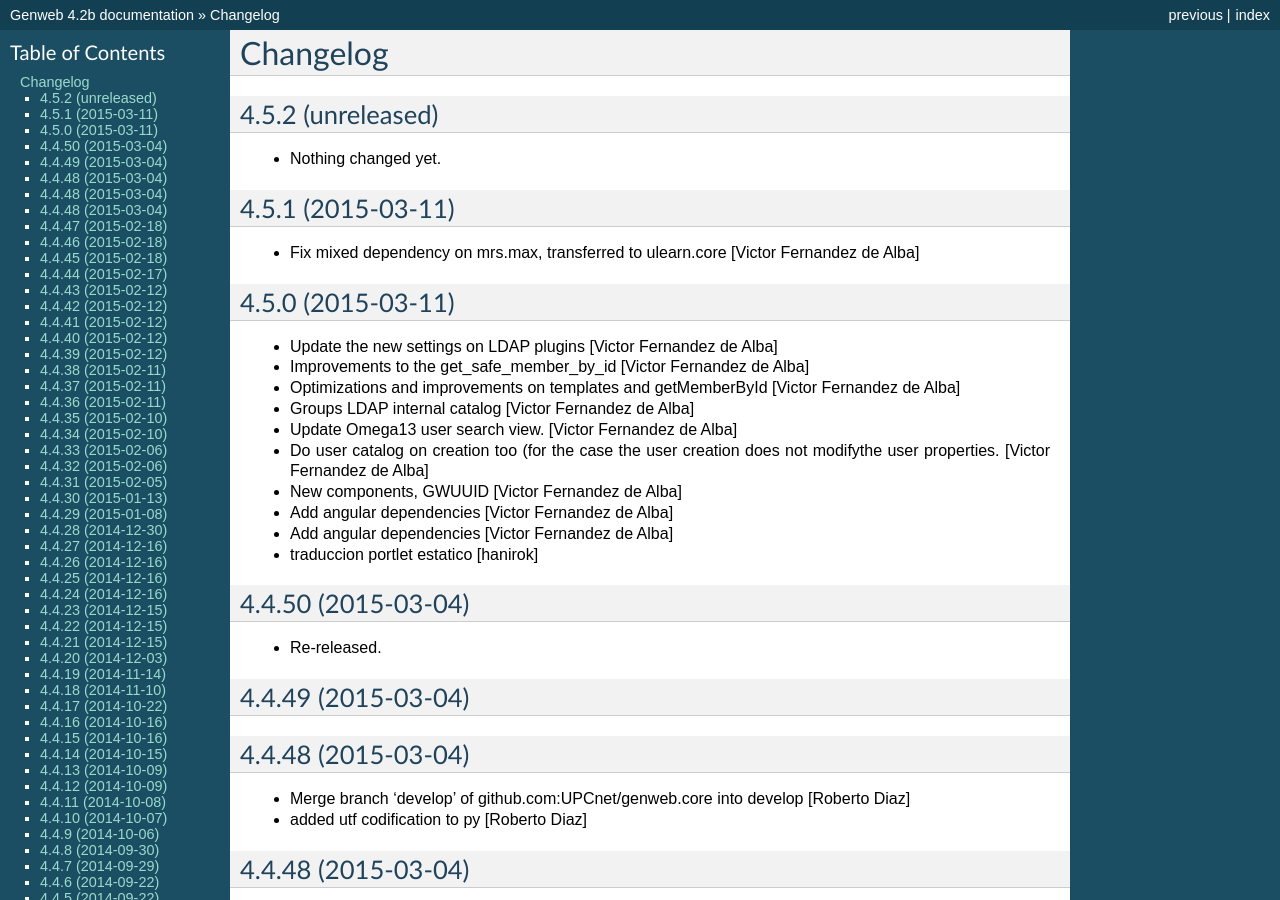
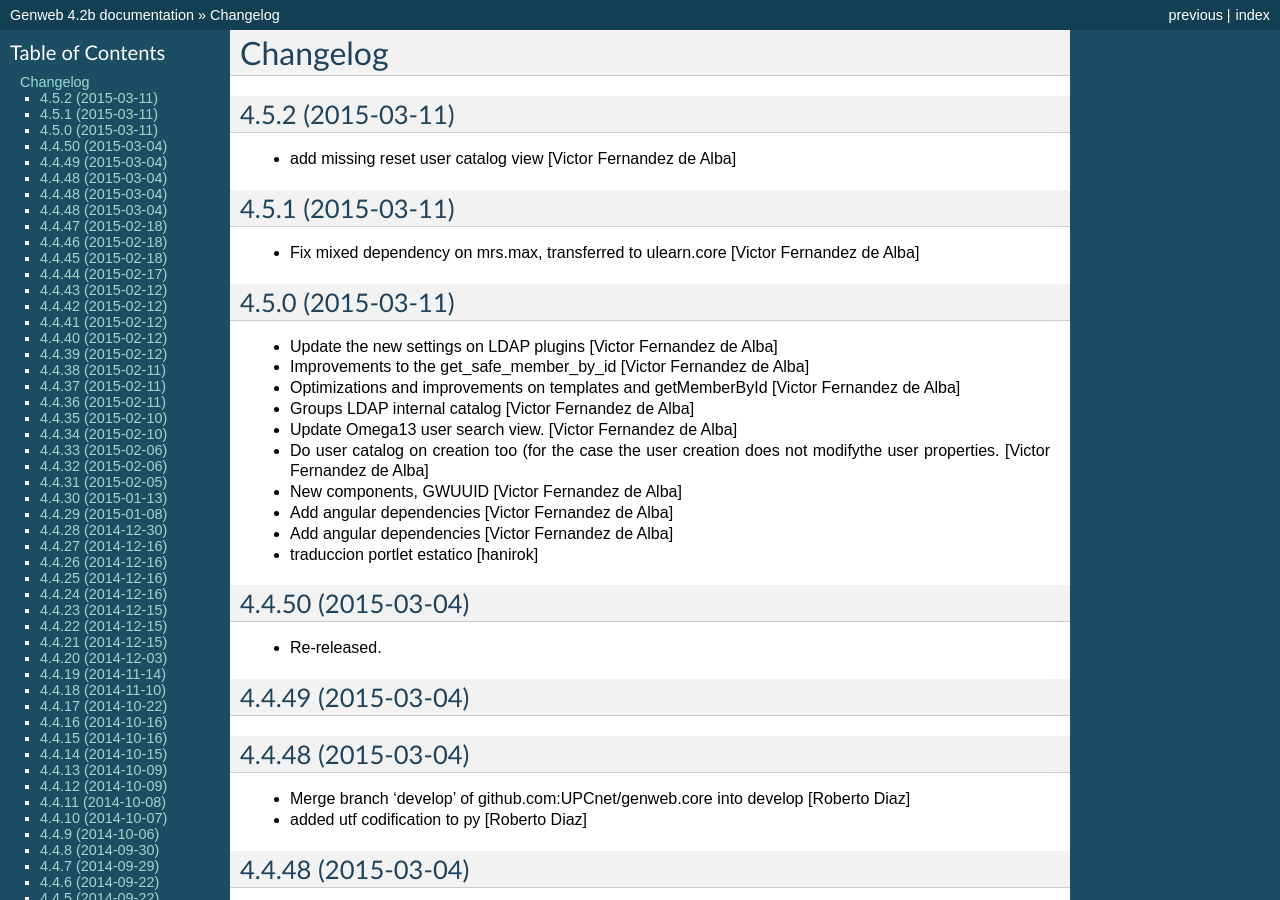
Before and after one commit to UPCnet/genweb.core, a Sphinx documentation site: the page built from docs/HISTORY.rst, in a window 1280 px wide and 900 px high. Built offline with Sphinx 7.4.7, drawn with Linux system fonts in a browser that asks for light colours.

Commit message:
Preparing release 4.5.2

```diff
--- a/docs/HISTORY.rst
+++ b/docs/HISTORY.rst
@@ -1,11 +1,10 @@
 Changelog
 =========
 
-4.5.2 (unreleased)
+4.5.2 (2015-03-11)
 ------------------
 
-- Nothing changed yet.
-
+* add missing reset user catalog view [Victor Fernandez de Alba]
 
 4.5.1 (2015-03-11)
 ------------------
--- a/setup.py
+++ b/setup.py
@@ -1,7 +1,7 @@
 from setuptools import setup, find_packages
 import os
 
-version = '4.5.2.dev0'
+version = '4.5.2'
 
 README = open("README.rst").read()
 HISTORY = open(os.path.join("docs", "HISTORY.rst")).read()
```
